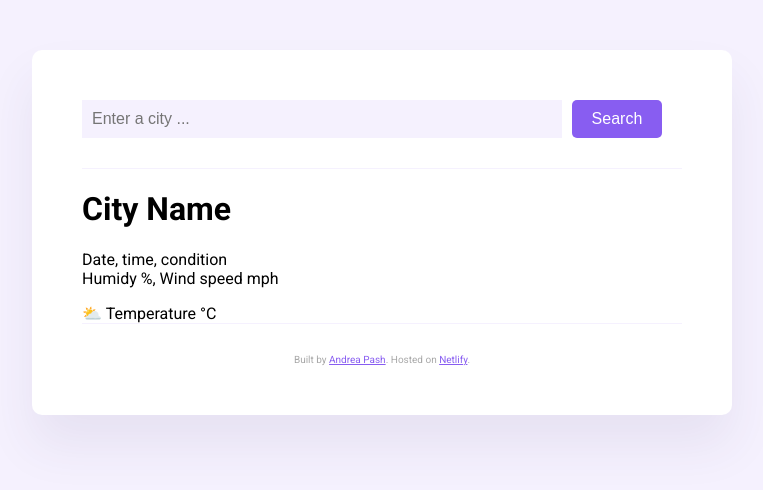
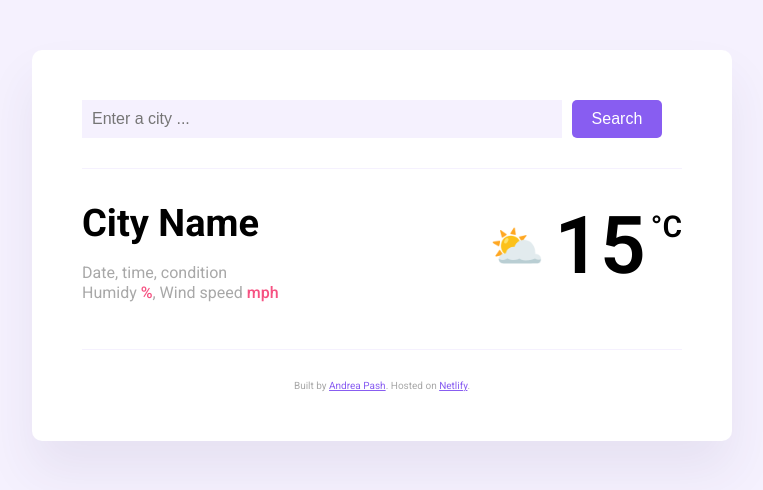
Before and after one commit to codeandreap/local-weather-application, a plain HTML site: page index.html in a window 1280 px wide. Shown: the whole page, without its empty margins (258-1021 px from the left). Drawn offline with Linux system fonts and the light colour scheme.

Commit message:
styled main section

```diff
--- a/index.html
+++ b/index.html
@@ -28,14 +28,20 @@
         </div>
       </header>
       <main>
-        <h1>City Name</h1>
-        <div>
-          <p>
-            Date, time, condition <br />
-            Humidy %, Wind speed mph
-          </p>
+        <div class="weather-app-data">
+          <div>
+            <h1 class="weather-app-city">City Name</h1>
+            <p class="weather-app-details">
+              Date, time, condition <br />
+              Humidy <strong>%</strong>, Wind speed <strong>mph</strong>
+            </p>
+          </div>
+          <div class="weather-app-temperature-container">
+            <div class="weather-app-temperature-icon">⛅️</div>
+            <div class="weather-app-temperature">15</div>
+            <div class="weather-app-temperature-unit">°C</div>
+          </div>
         </div>
-        <div>⛅️ Temperature °C</div>
       </main>
       <footer>
         Built by
--- a/src/style.css
+++ b/src/style.css
@@ -37,6 +37,46 @@ header {
   width: 15%;
   margin-left: 6px;
 }
+main {
+  padding: 30px 0;
+}
+.weather-app-data {
+  display: flex;
+  justify-content: space-between;
+}
+.weather-app-city {
+  margin: 0;
+  font-size: 38px;
+  line-height: 48px;
+}
+
+.weather-app-details {
+  font-size: 16px;
+  line-height: 20px;
+  color: #a8a8a8;
+}
+.weather-app-details strong {
+  color: #f65282;
+  font-weight: 500;
+}
+.weather-app-temperature-container {
+  display: flex;
+}
+.weather-app-temperature-icon {
+  font-size: 44px;
+  margin-top: 22px;
+}
+.weather-app-temperature {
+  font-size: 80px;
+  font-weight: 600;
+  margin-left: 10px;
+}
+.weather-app-temperature-unit {
+  font-size: 30px;
+  margin-left: 5px;
+  margin-top: 10px;
+  font-weight: 600;
+}
 footer {
   font-size: 10px;
   text-align: center;
```
